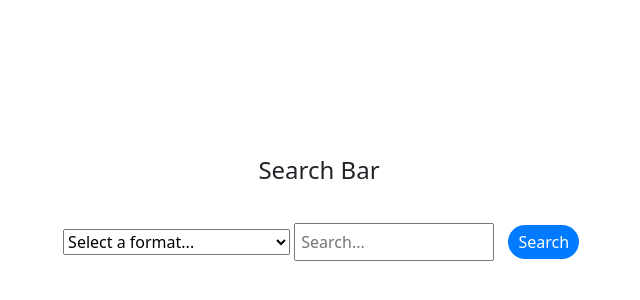
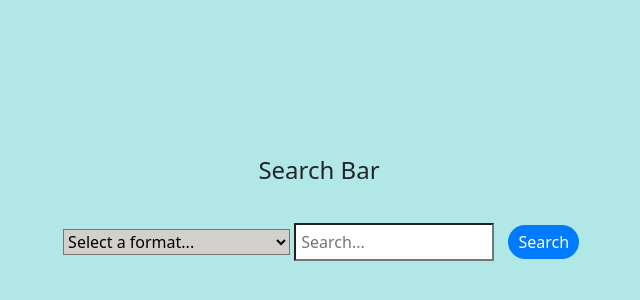
Before and after one commit to bsaglimb/miniProject, a plain HTML site: page index.html in a window 1280 px wide. Shown: the part 44-344 px from the top of the page, without its empty margins (321-961 px from the left). Drawn offline with nearby package versions, Linux system fonts and the light colour scheme.

Commit message:
changed the background color

```diff
--- a/assets/style.css
+++ b/assets/style.css
@@ -1,3 +1,6 @@
+*{
+  background-color: rgb(178, 231, 231);
+}
 
 .search-title {
     font-size: 24px;
@@ -15,6 +18,7 @@
     width: 200px;
     padding: 5px;
     margin-right: 10px;
+    background-color: white;
   }
 
 
@@ -27,3 +31,7 @@
     margin: 40px auto 0;
     border-radius: 100px;
   }
+
+  #speed{
+    background-color: rgb(211, 207, 203);
+  }
```
